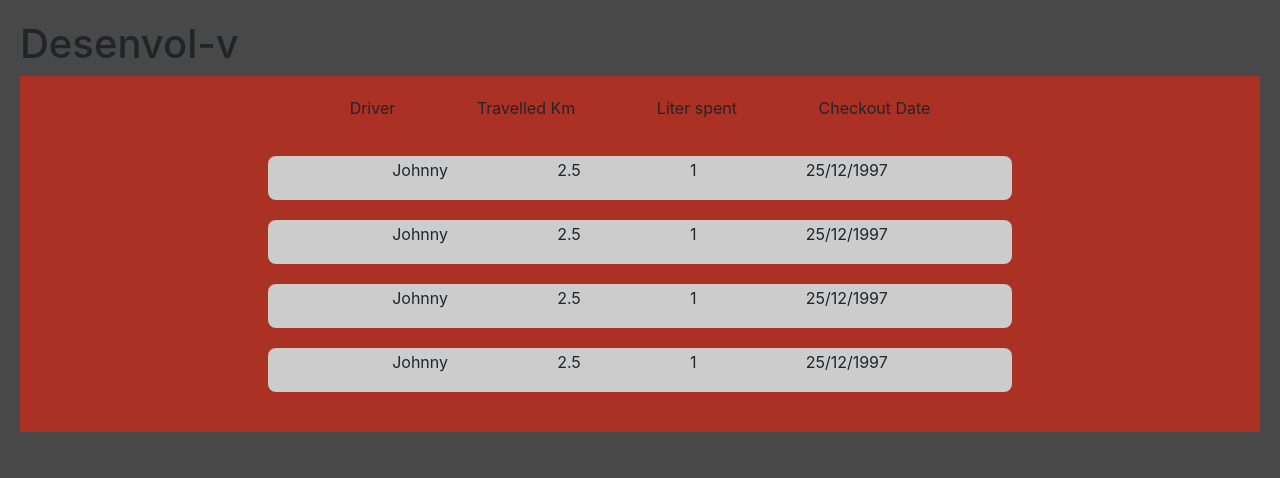
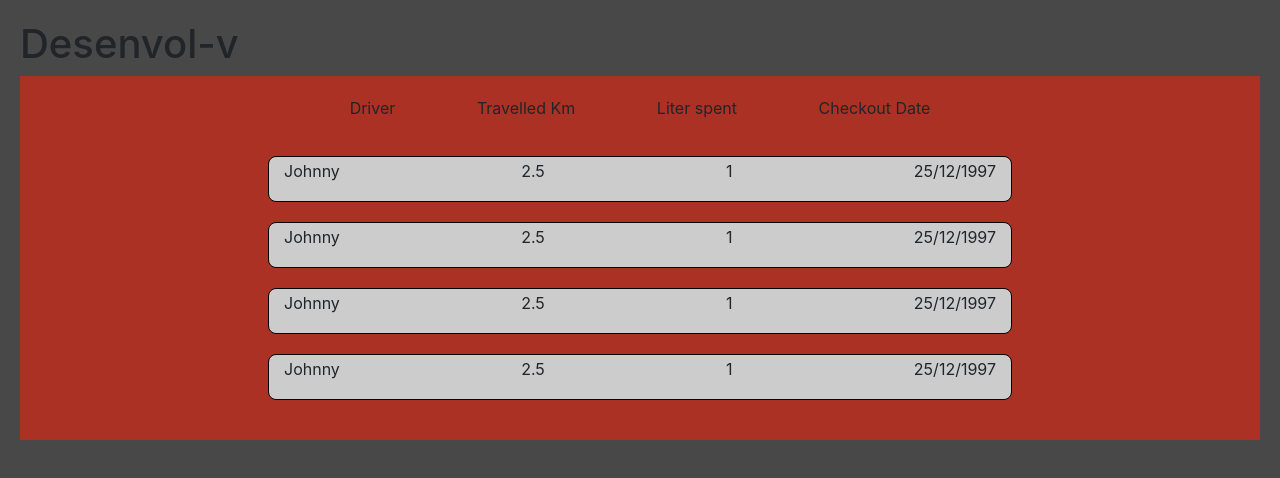
Before and after one commit to JohnPCarvalho/desenvol-v, a React (Create React App) app in the folder frontend/: page /travels in a window 1280 px wide. Shown: the top 478 px of the page. Built offline with nearby package versions, Linux system fonts and the light colour scheme; the HTML template or start-up script is replaced by a standard one.

Commit message:
Added styles to the single travel component

```diff
--- a/frontend/src/components/Travels/Travel/Travel.css
+++ b/frontend/src/components/Travels/Travel/Travel.css
@@ -1,10 +1,10 @@
 .Travel-Container {
   display: flex;
-  justify-content: space-evenly;
-  align-items: center;
+  justify-content: space-between;
   width: 60%;
   margin: 10px;
   padding: 2px 15px;
   background-color: #ccc;
   border-radius: 8px;
+  border: 1px solid black;
 }
```
